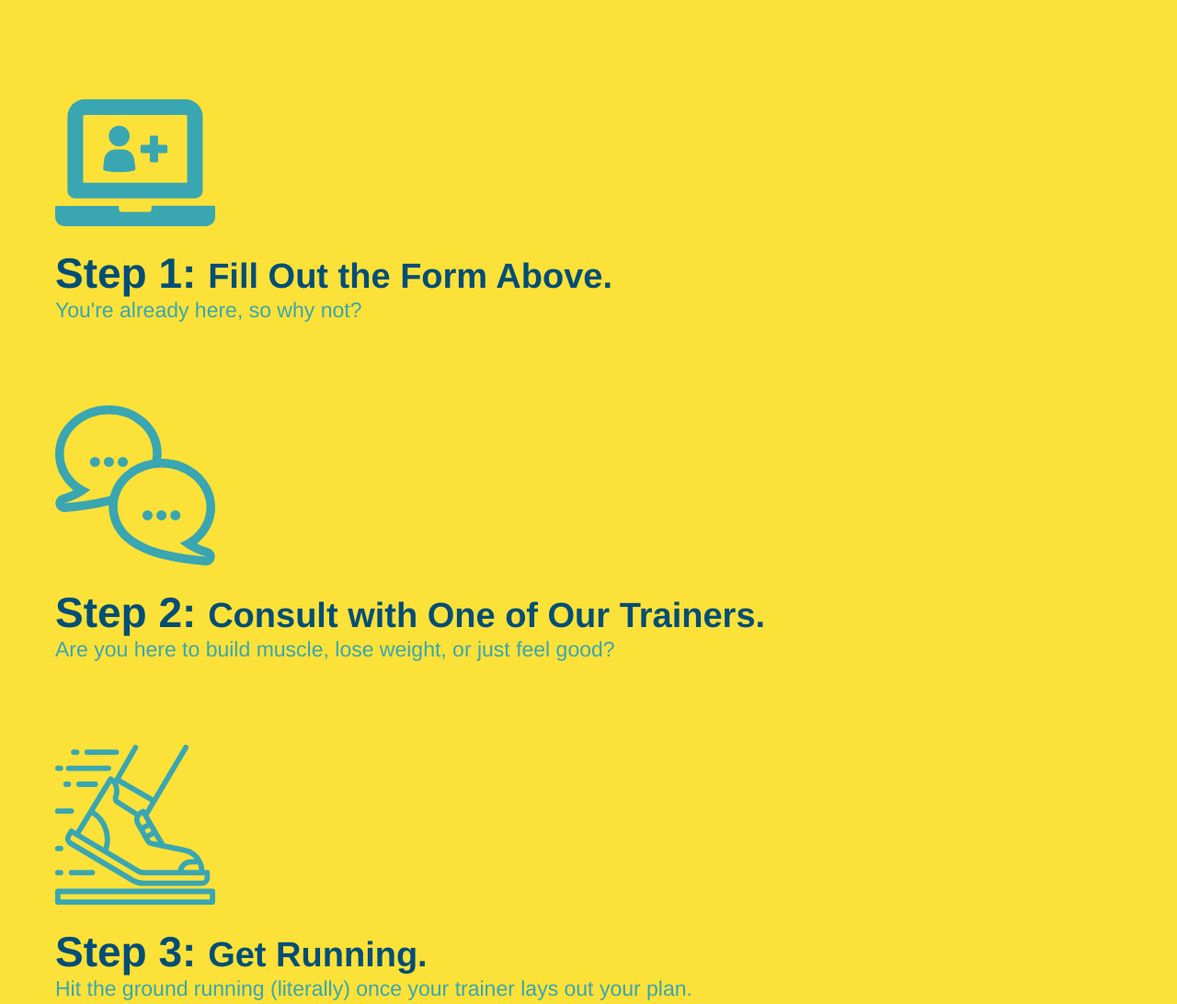
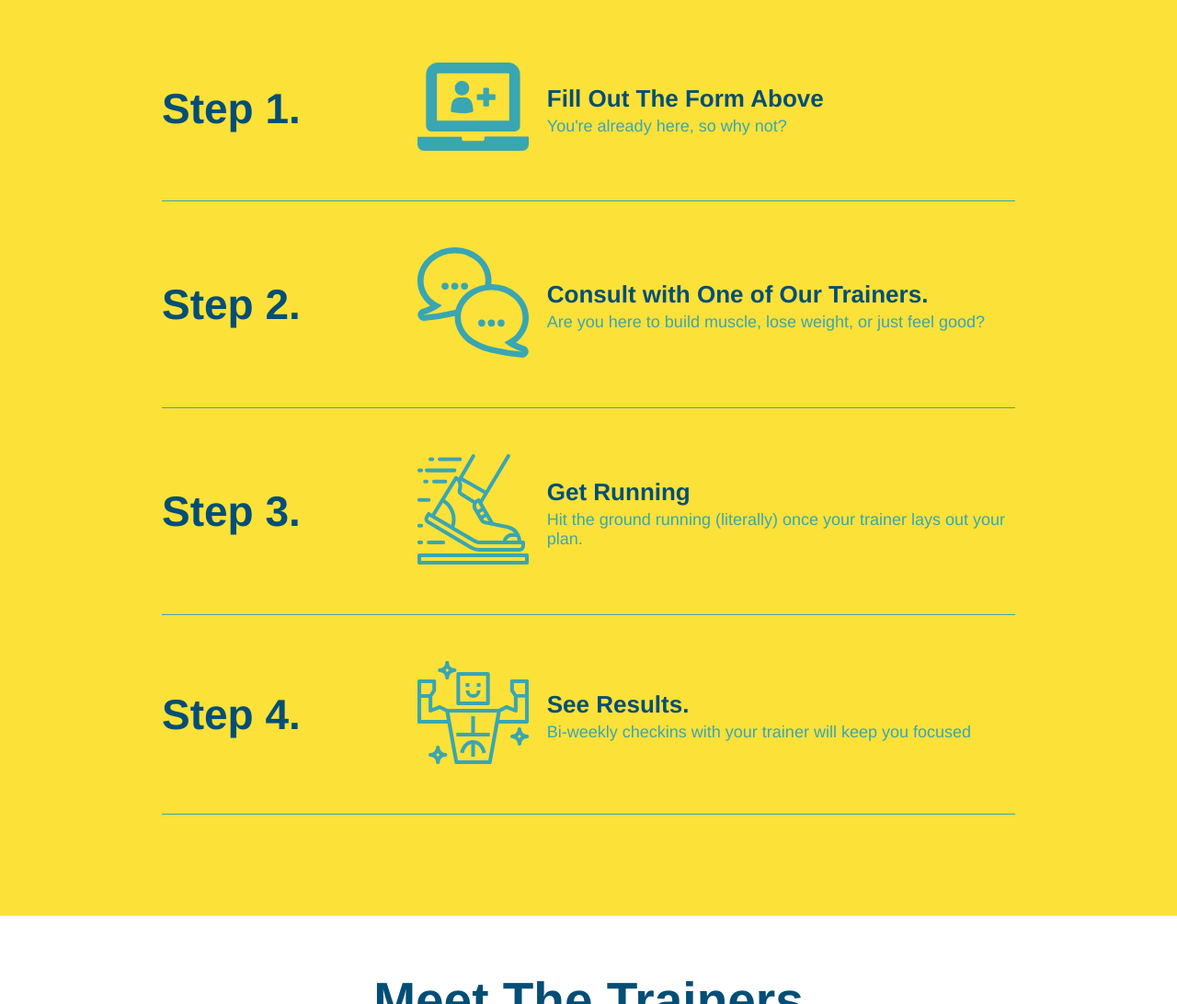
Before and after one commit to Katynicole89/run-buddy, a plain HTML site: page index.html in a window 1280 px wide. Shown: the part 1260-2352 px from the top of the page at 92% size. Drawn offline with Linux system fonts and the light colour scheme.

Commit message:
Add flexbox to steps

```diff
--- a/assets/css/style.css
+++ b/assets/css/style.css
@@ -153,29 +153,45 @@ section {
 .steps {
   background: #fce138;
 }
-
-.steps div {
-  margin-bottom: 80px;
+.step {
+  margin: 50px auto;
+  padding-bottom: 50px;
+  width: 80%;
+  border-bottom: 1px solid #39a6b2;
+  display: flex;
+  flex-wrap: wrap;
+  align-items: center;
+  justify-content: space-between;
 }
 
-.steps img {
-  width: 15%;
-  margin: 10px 0;
+
+.step h3 {
+  color: #024e76;
+  font-size: 46px;
+  flex: 1 30%;
+}
+.step-info {
+  flex: 2 70%;
+  display: flex;
+  flex-wrap: wrap;
+  align-items: center;
+}
+.step-text h4 {
+  font-size: 26px;
+  line-height: 1.5;
+  color: #024e76;
 }
 
-.steps h3 {
-  color: #024e76;
-  font-size: 46px;
-  margin-top: 10px;
+.step p {
+  color: #39a6b2;
+  font-size: 18px;
 }
-
-.steps p {
-  color: #39a6b2;
-  font-size: 23px;
+.step-img {
+  flex: 1 12%;
+  margin-right: 20px;
 }
-
-.steps span {
-  font-size: 38px;
+.step-text {
+  flex: 12;
 }
 
 .section-title {
--- a/index.html
+++ b/index.html
@@ -94,29 +94,60 @@
     <div class="flex-row">
     <h2 class="section-title secondary-border">What You Do</h2>
    </div>
-    <div>
-      <img src="./assets/images/step-1.svg" alt="" />
-      <h3>Step 1: <span>Fill Out the Form Above.</span></h3>
-      <p>You're already here, so why not?</p>
+   <div class="step">
+    <h3>Step 1.</h3>
+    <div class="step-info">
+      <div class="step-img">
+        <img src="./assets/images/step-1.svg" alt="" />
+      </div>
+      <div class="step-text">
+        <h4>Fill Out The Form Above</h4>
+        <p>You're already here, so why not?</p>
+      </div>
     </div>
+  </div>
 
-    <div>
-      <img src="./assets/images/step-2.svg" alt="" />
-      <h3>Step 2: <span>Consult with One of Our Trainers.</span></h3>
-      <p>Are you here to build muscle, lose weight, or just feel good?</p>
+
+   <div class="step">
+    <h3>Step 2.</h3>
+    <div class="step-info">
+      <div class="step-img">
+        <img src="./assets/images/step-2.svg" alt="" />
+      </div>
+      <div class="step-text">
+        <h4>Consult with One of Our Trainers.</h4>
+        <p>Are you here to build muscle, lose weight, or just feel good?</p>
+      </div>
     </div>
+  </div>
 
-    <div>
-      <img src="./assets/images/step-3.svg" alt="" />
-      <h3>Step 3: <span>Get Running.</span></h3>
-      <p>Hit the ground running (literally) once your trainer lays out your plan.</p>
+  <div class="step">
+    <h3>Step 3.</h3>
+    <div class="step-info">
+      <div class="step-img">
+        <img src="./assets/images/step-3.svg" alt="" />
+      </div>
+      <div class="step-text">
+        <h4>Get Running</h4>
+        <p>Hit the ground running (literally) once your trainer lays out your plan.</p>
+
+      </div>
     </div>
+  </div>
 
-    <div>
-      <img src="./assets/images/step-4.svg" alt="" />
-      <h3>Step 4: <span>See Results.</span></h3>
-      <p>Bi-weekly checkins with your trainer will keep you focused</p>
+  <div class="step">
+    <h3>Step 4.</h3>
+    <div class="step-info">
+      <div class="step-img">
+        <img src="./assets/images/step-4.svg" alt="" />
+      </div>
+      <div class="step-text">
+        <h4>See Results.</h4>
+        <p>Bi-weekly checkins with your trainer will keep you focused</p>
+      </div>
     </div>
+  </div>
+
   </section>
 
   <!-- "meet the trainers" section -->
```
